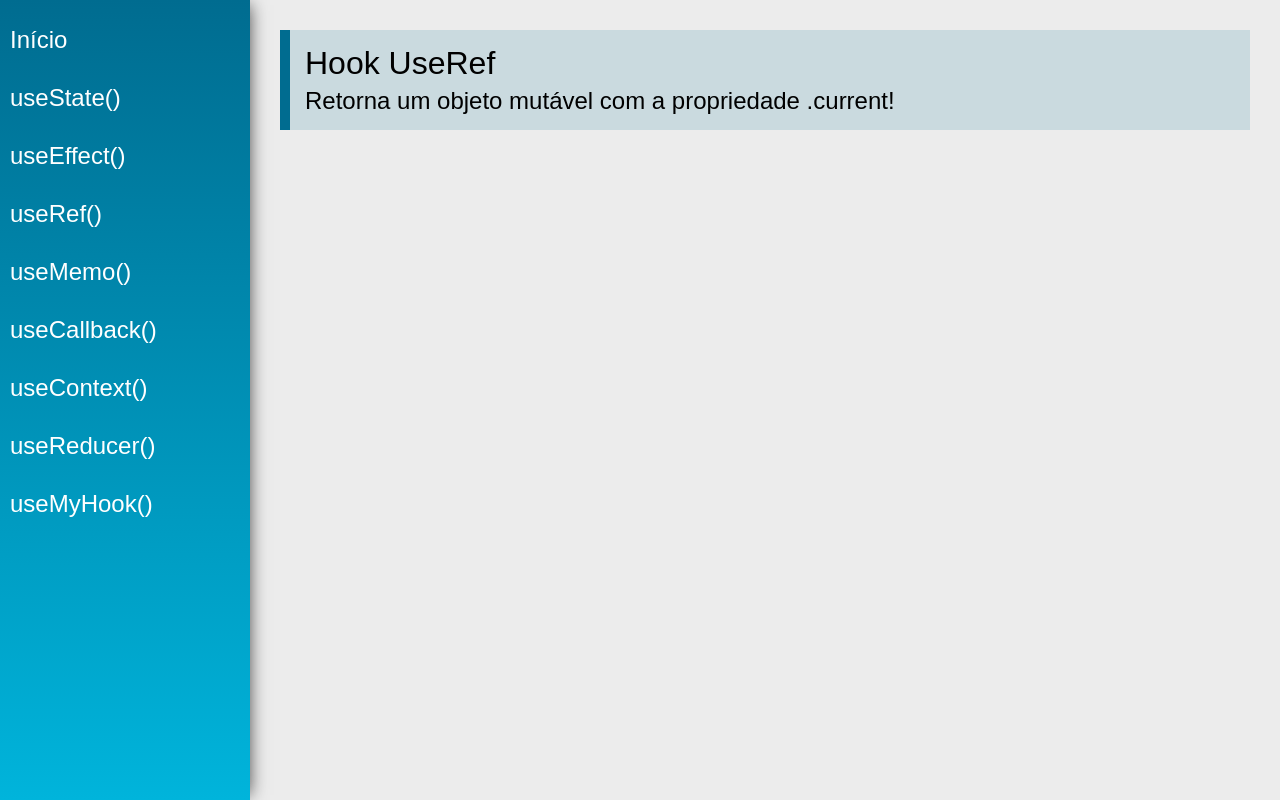
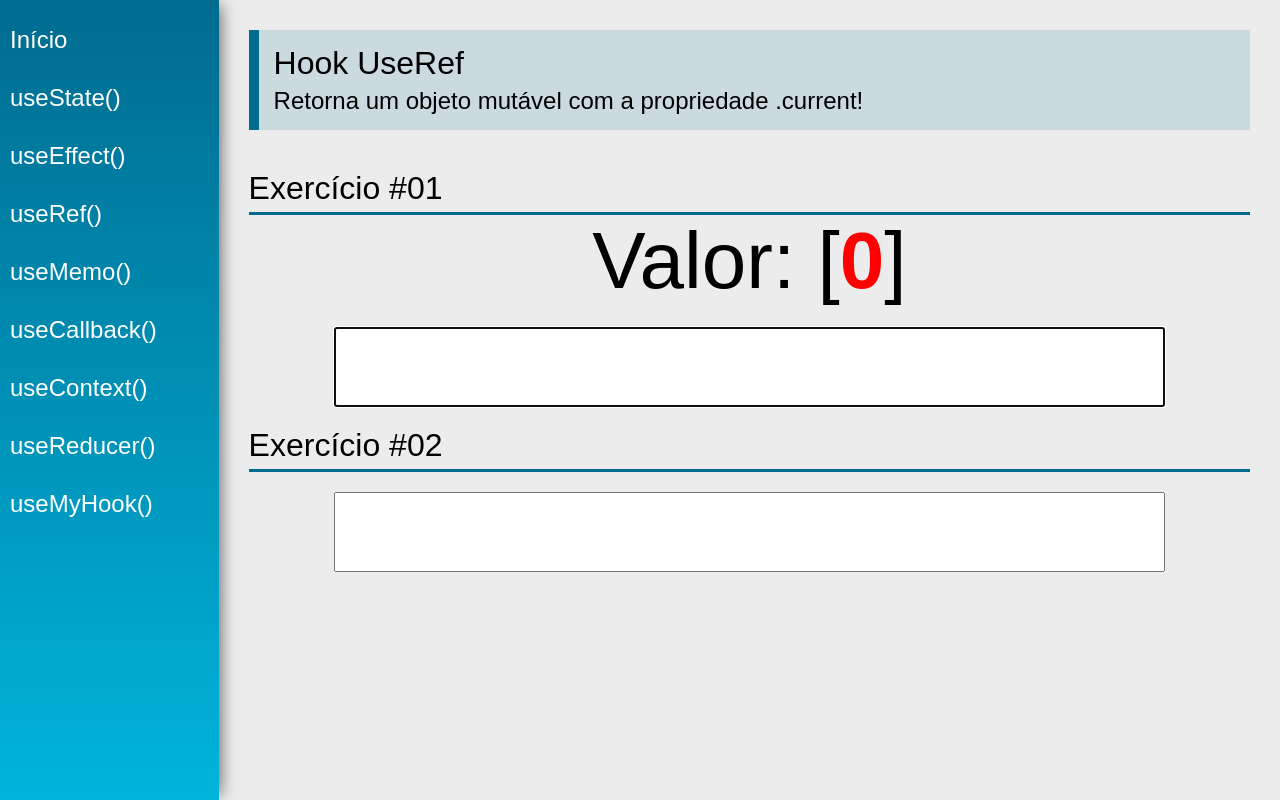
Before and after one commit to IanCaminhas/ReactHooks, a React (Create React App) app: page /useRef in a window 1280 px wide. Built offline with nearby package versions, Linux system fonts and the light colour scheme.

Commit message:
estudo useRef

```diff
--- a/src/views/examples/UseRef.jsx
+++ b/src/views/examples/UseRef.jsx
@@ -1,13 +1,60 @@
-import React from 'react'
+import React, { useEffect, useRef, useState } from 'react'
 import PageTitle from '../../components/layout/PageTitle'
+import SectionTitle from '../../components/layout/SectionTitle'
+
+const merge = function(s1, s2){
+    return [...s1].map(function(e,i){
+        return `${e}${s2[i] || ""}`
+    }).join("")
+}
+
 
 const UseRef = (props) => {
+    const [value1,setValue1] = useState("")
+    const [value2,setValue2] = useState("")
+    const count = useRef(0)
+    const myInput1 = useRef(null)
+    const myInput2 = useRef(null)
+
+    useEffect(function(){
+        count.current =  count.current + 1
+        myInput2.current.focus()
+    }, [value1])
+
+    useEffect(function(){
+        count.current++
+        myInput1.current.focus()
+    }, [value2])
+
+
     return (
         <div className="UseRef">
             <PageTitle
                 title="Hook UseRef"
-                subtitle="Retorna um objeto mutável com a propriedade .current!"
-            />
+                subtitle="Retorna um objeto mutável com a propriedade .current!"/>
+
+            <SectionTitle title="Exercício #01" />
+            <div className="center">
+                <div>
+                    <span className="text">Valor: </span>
+                    <span className="text">{merge(value1,value2)} [</span>
+                    <span className="text red">{count.current}</span>
+                     <span className="text">]</span>
+                     <input type="text" className="input"
+                        ref={myInput1}
+                        value= {value1} onChange={e => setValue1(e.target.value)}/>
+                </div>
+            </div>
+
+            <SectionTitle title="Exercício #02" />
+            <div className="center">
+                <input type="text" className="input"
+                    ref={myInput2}
+                    value={value2} onChange={e => setValue2(e.target.value)}/>
+            </div>
+
+
+
         </div>
     )
 }
```
